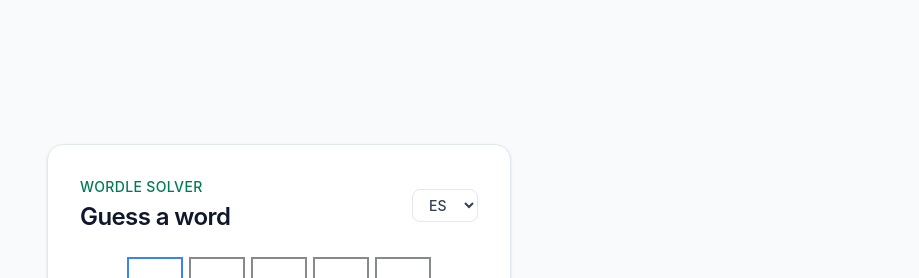
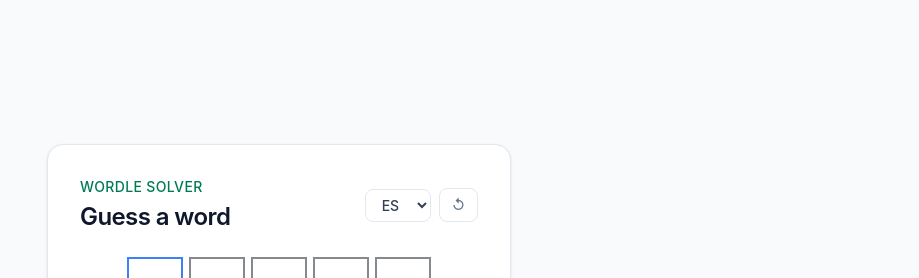
Before and after one commit to fernandomendi/wordlesolver, a React app in the folder frontend/: page / in a window 1280 px wide. Shown: the top 278 px of the page, without its empty margins (361-1280 px from the left). Built offline with nearby package versions, Linux system fonts and the light colour scheme; the HTML template or start-up script is replaced by a standard one.

Commit message:
add restart game button

```diff
--- a/frontend/src/components/SolverShell.jsx
+++ b/frontend/src/components/SolverShell.jsx
@@ -18,7 +18,17 @@ export function SolverShell() {
             <p className="text-sm font-medium uppercase tracking-wide text-emerald-700">Wordle Solver</p>
             <h1 className="mt-1 text-2xl font-semibold tracking-tight text-slate-900">Guess a word</h1>
           </div>
-          <LanguageSelector language={state.language} dispatch={dispatch} />
+        <div className="flex items-center gap-2">
+            <LanguageSelector language={state.language} dispatch={dispatch} />
+            <button
+              onClick={() => dispatch({ type: 'RESET_ALL' })}
+              aria-label="Restart game"
+              title="Restart"
+              className="rounded-lg border border-slate-200 px-3 py-1.5 text-sm font-medium text-slate-500 hover:bg-slate-50 hover:text-slate-800"
+            >
+              ↺
+            </button>
+          </div>
         </div>
 
         <div className="mt-6 flex justify-center">
```
